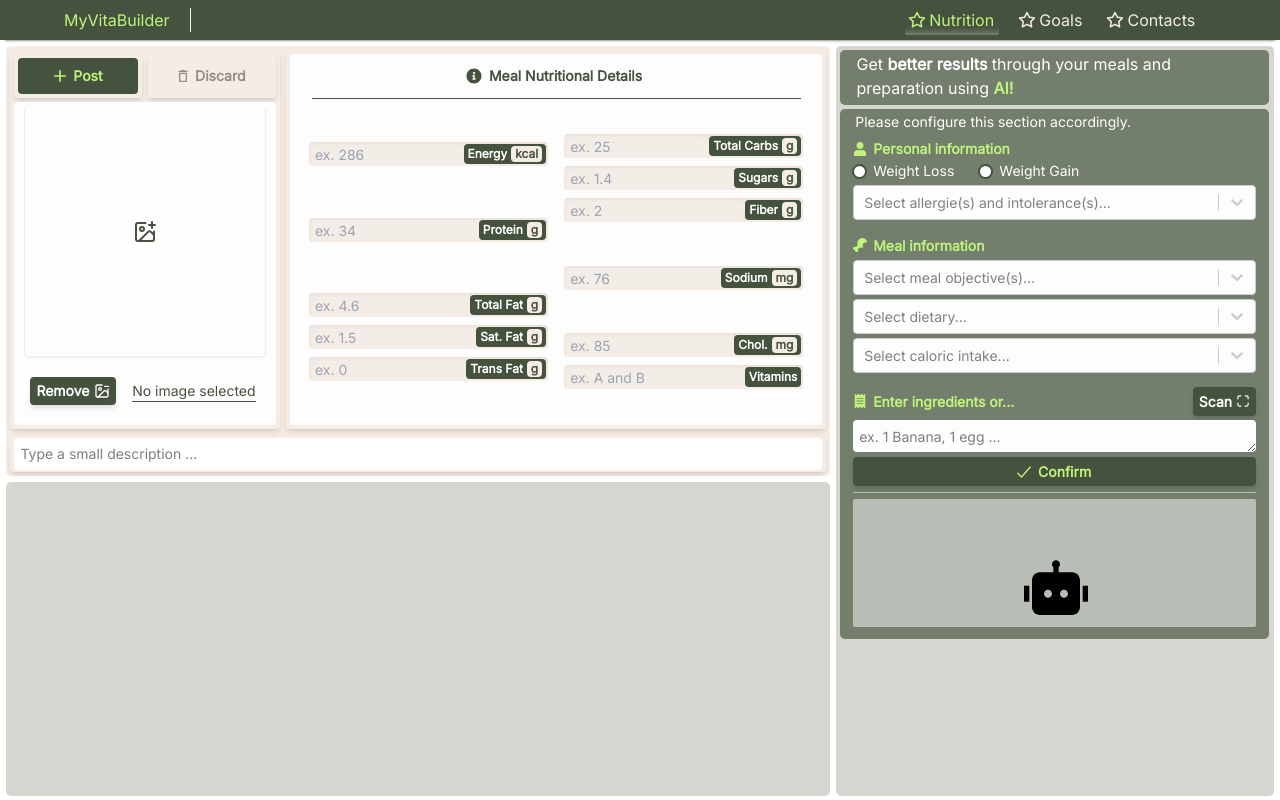
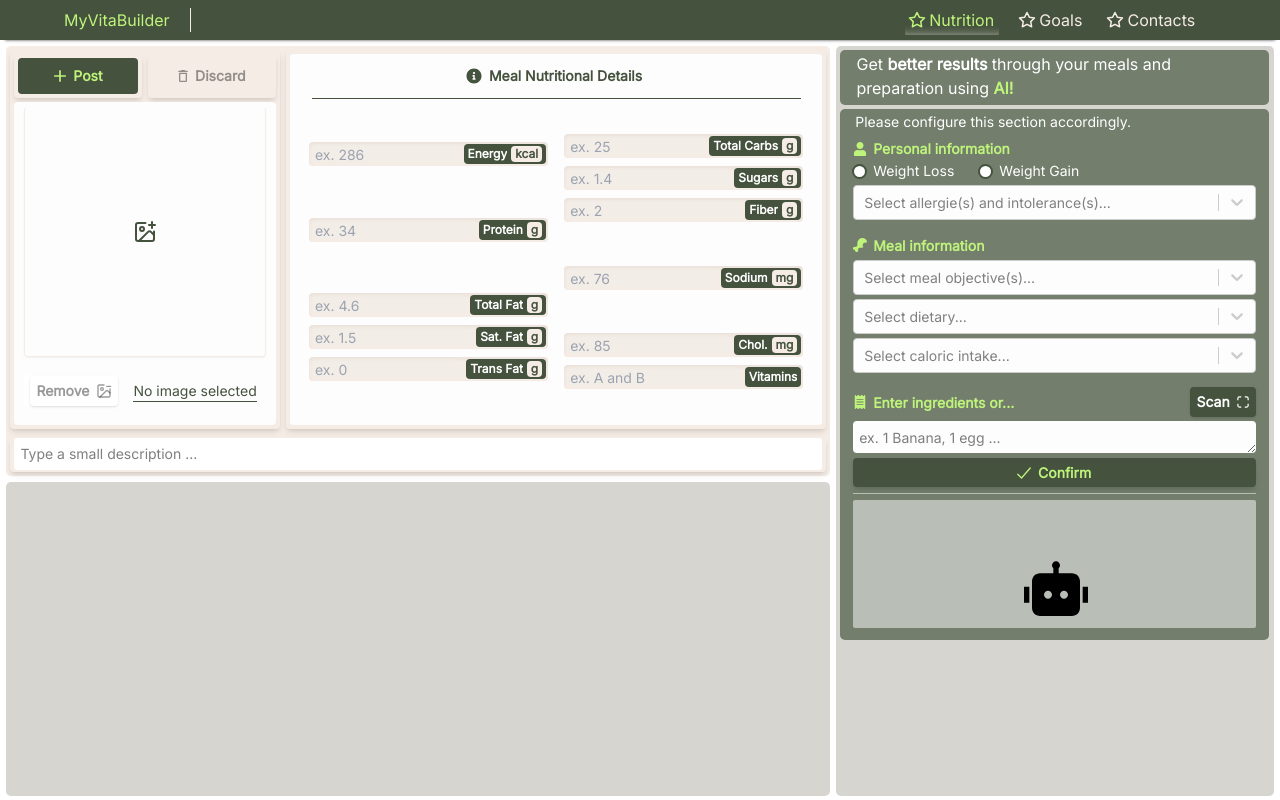
Before and after one commit to MarcoFz7/MyVitaBuilder, a Next.js app: page /nutrition in a window 1280 px wide. Built offline with nearby package versions, Linux system fonts and the light colour scheme.

Commit message:
#comments Small changes and comments on the custom buttons

```diff
--- a/app/components/buttons/mainBtn.tsx
+++ b/app/components/buttons/mainBtn.tsx
@@ -19,7 +19,7 @@
  * @param icon - the icon element to use, and respective css properties (using tailwind)
  * @param onClick - function to notify parent of button click and do something
  *
- * @returns custom input
+ * @returns custom button
  */
 const MainBtn = ({ label, isDisabled, title, disabledTitle, icon, onClick }: MainBtnProps) => {
 
--- a/app/components/buttons/secondaryBtn.tsx
+++ b/app/components/buttons/secondaryBtn.tsx
@@ -27,8 +27,8 @@
 
   return (
     <>
-        <button type='button' disabled={isDisabled} className='bg-c-dark-green mt-[0.075rem] hover:text-c-lemon-green rounded p-1 pl-1.5 pr-1.5 ml-1.5 shadow-md' title={`${isDisabled ? disabledTitle : title}`} onClick={onClick}>
-            <span className="flex items-center m-0 whitespace-nowrap overflow-hidden"><strong>{label}</strong>{icon}</span>
+        <button type='button' disabled={isDisabled} className='bg-c-dark-green mt-[0.075rem] hover:text-c-lemon-green disabled:bg-white disabled:text-black/40 rounded p-1 pl-1.5 pr-1.5 ml-1.5 min-h-[30px] shadow transition-all duration-250 ease' title={`${isDisabled ? disabledTitle : title}`} onClick={onClick}>
+            <span className="flex items-center m-0 whitespace-nowrap overflow-hidden"><strong className="mr-[0.15rem]">{label}</strong>{icon}</span>
         </button>
     </>
   );
```
